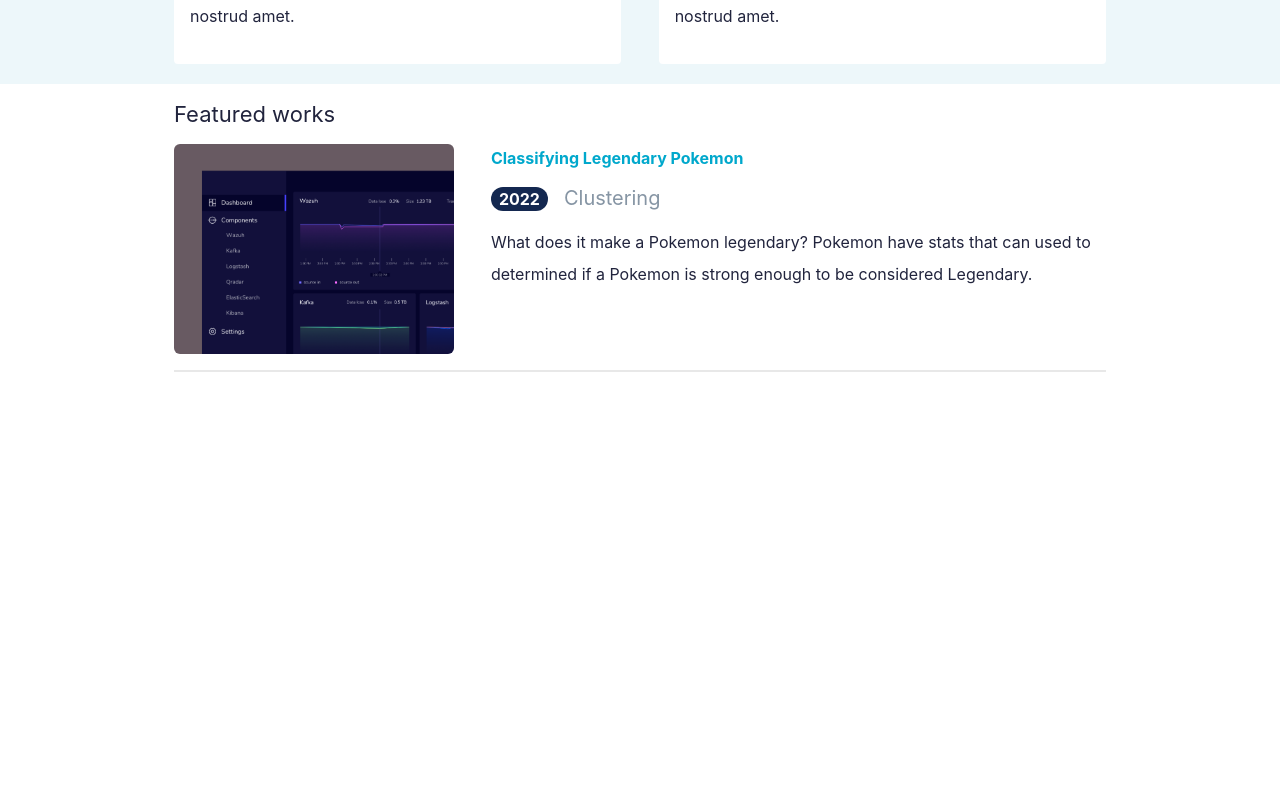
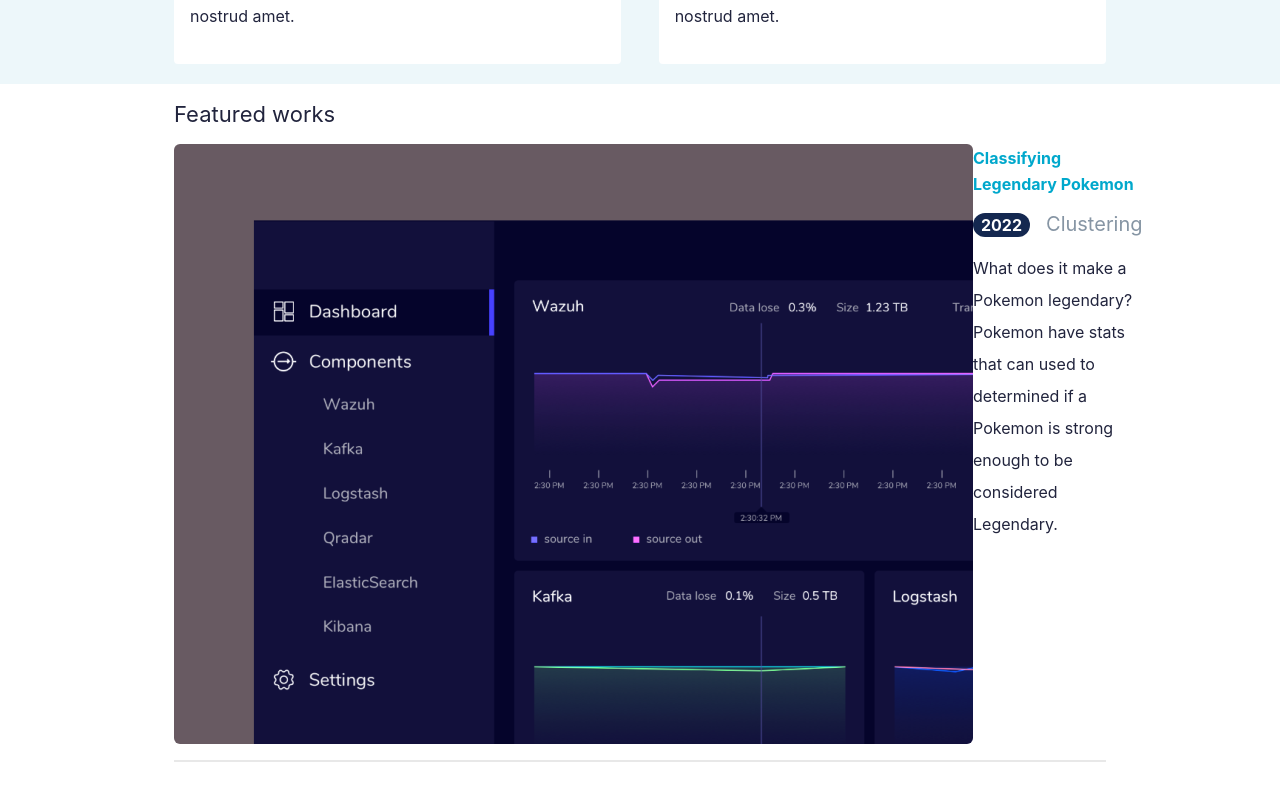
Before and after one commit to Branskins/branskins.github.io, a React (Create React App) app: page / in a window 1280 px wide. Shown: the part 853-1653 px from the top of the page. Before the commit the page ends 1277 px from the top, so only its background shows below. Built offline with nearby package versions, Linux system fonts and the light colour scheme.

Commit message:
Add enhancement for pictures

```diff
--- a/src/components/work/work.css
+++ b/src/components/work/work.css
@@ -19,8 +19,15 @@
 }
 
 .feature-picture {
+  border-radius: 6px;
+  display: block;
+  width: 100%;
+}
+
+.feature-picture-card {
+  border: 1px solid #E8E8E8;
+  border-radius: 6px;
   max-width: 30%;
-  border-radius: 6px;
 }
 
 .feature-content {
```
